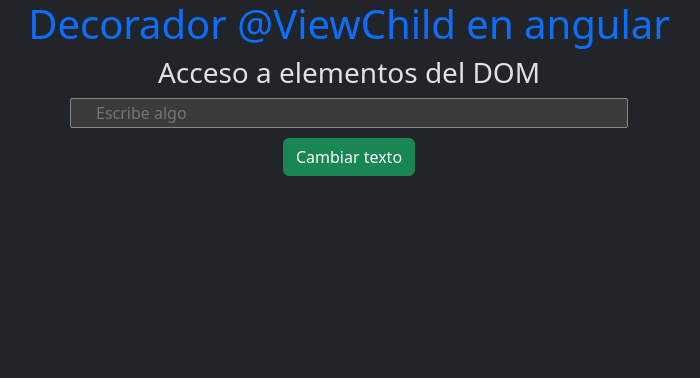
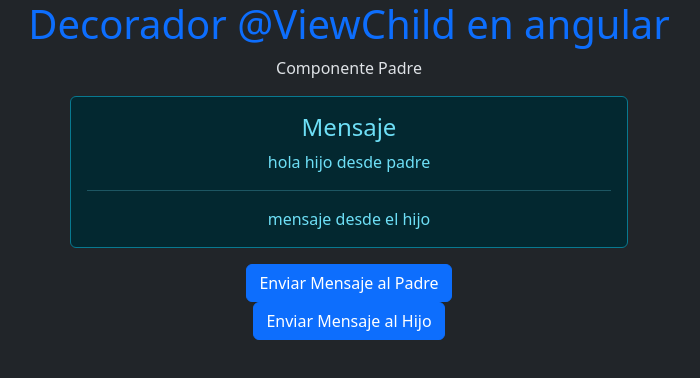
Before and after one commit to Mirai-Principal/funciones-de-angular, an Angular app: page / in a window 1280 px wide. Shown: the top 378 px of the page, without its empty margins (291-991 px from the left). Built offline with nearby package versions, Linux system fonts and the light colour scheme.

Commit message:
usandi viewchild para enviar datos entre componentes

```diff
--- a/src/app/app.html
+++ b/src/app/app.html
@@ -1,4 +1,4 @@
 <div class="container text-center">
     <h1 class="text-center text-primary">{{title()}}</h1>
-    <app-view-child />
+    <app-padre />
 </div>
--- a/src/app/app.ts
+++ b/src/app/app.ts
@@ -17,7 +17,8 @@
   selector: 'app-root', //indica el selector que se va a usar para el componente
   standalone: true, //indica que el componente es standalone y no necesita ser importado en el app.module.ts
   imports: [
-    ViewChildComponent
+    ViewChildComponent,
+    Padre
   ], //importa el router outlet para que el componente se pueda usar en el router
   templateUrl: './app.html', //indica el archivo html que se va a usar para el componente
   styleUrl: './app.css', //indica el archivo css que se va a usar para el componente
--- a/src/app/padre/hijo/hijo.html
+++ b/src/app/padre/hijo/hijo.html
@@ -1,5 +1,7 @@
 <div class="alert alert-info w-50 mx-auto" role="alert">
     <h4 class="alert-heading">Mensaje</h4>
     <p>{{ mensaje }}</p>
+    <hr>
+    <p class="mb-0">{{ mensaje2 }}</p>
 </div>
 <button class="btn btn-primary" (click)="enviarMensaje()">Enviar Mensaje al Padre</button>
--- a/src/app/padre/hijo/hijo.ts
+++ b/src/app/padre/hijo/hijo.ts
@@ -1,4 +1,4 @@
-import { Component, Input, Output, EventEmitter } from '@angular/core';
+import { Component, Input, Output, EventEmitter, ViewChild } from '@angular/core';
 
 @Component({
   selector: 'app-hijo',
@@ -19,4 +19,10 @@
   enviarMensaje() {
     this.mensajeHijo.emit('hola padre desde hijo');
   }
+
+  //usando ViewChild para acceder al hijo desde el padre
+  mensaje2: string = "mensaje desde el hijo";
+  cambiarMensaje(nuevoMensaje: string) {
+    this.mensaje2 = nuevoMensaje;
+  }
 }
--- a/src/app/padre/padre.html
+++ b/src/app/padre/padre.html
@@ -3,3 +3,6 @@
 @if (mensaje()) {
 <p class="alert alert-warning w-50 mx-auto" role="alert">{{ mensaje() }}</p>
 }
+<br>
+<!-- usando ViewChild para acceder al hijo desde el padre -->
+<button class="btn btn-primary" (click)="cambiarMensajeHijo()">Enviar Mensaje al Hijo</button>
--- a/src/app/padre/padre.ts
+++ b/src/app/padre/padre.ts
@@ -1,4 +1,4 @@
-import { Component, signal } from '@angular/core';
+import { Component, signal, ViewChild } from '@angular/core';
 import { Hijo } from "./hijo/hijo";
 
 @Component({
@@ -8,6 +8,7 @@
   styleUrl: './padre.css',
 })
 export class Padre {
+
   //envio datos al hijo
   protected readonly mensajePadre = signal<string>("hola hijo desde padre");
 
@@ -16,4 +17,10 @@
   mensajeHijo(mensajeHijo: string) {
     this.mensaje.set(mensajeHijo);
   }
+
+  //usando ViewChild para acceder al hijo desde el padre
+  @ViewChild(Hijo) hijo!: Hijo;   //obtener referencia al hijo
+  cambiarMensajeHijo() {
+    this.hijo.cambiarMensaje("mensaje nuevo desde el padre");
+  }
 }
```
